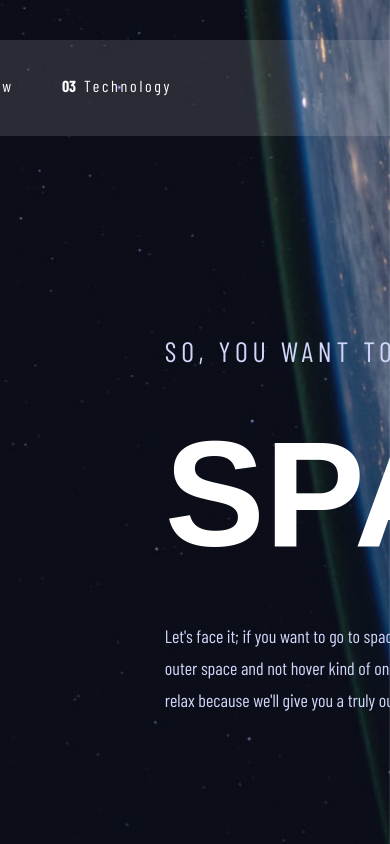
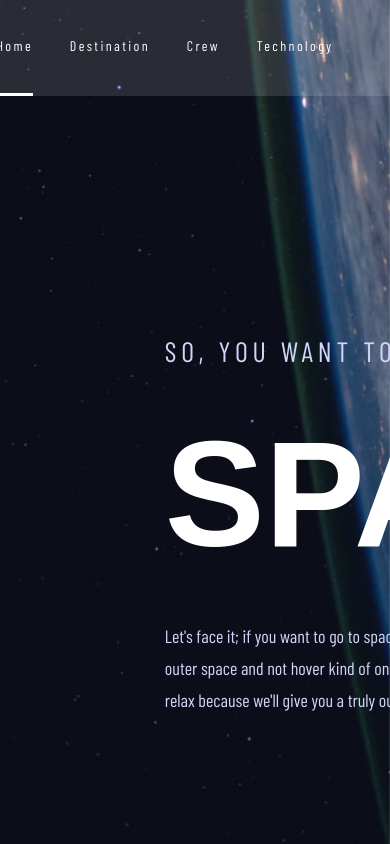
Before and after one commit to NeptuneRjo/space-tourism, a React (Create React App) app: page / in a window 390 px wide. Shown: the top 844 px of the page. Built offline with nearby package versions, Linux system fonts and the light colour scheme; a web font is replaced by a local one.

Commit message:
navbar styled for 1050px

```diff
--- a/src/Components/Navbar/navbar.css
+++ b/src/Components/Navbar/navbar.css
@@ -64,3 +64,26 @@
 .selected__nav:hover {
     border-bottom: solid 3px var(--color-white);
 }
+
+@media screen and (max-width: 1050px) {
+    .space__navbar {
+        width: 450px;
+        top: 0;
+    }
+
+    .space__navbar-content {
+        gap: 2.3rem;
+        justify-content: center;
+        padding-right: 0;
+    }
+
+    .space__navbar-nav p {
+        display: none;
+    }
+
+    .space__navbar-nav a {
+        font-size: 14px;
+        line-height: 17px;
+        letter-spacing: 2.3625px;
+    }
+}
```
